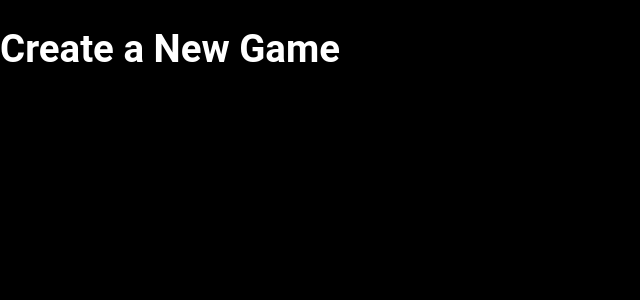
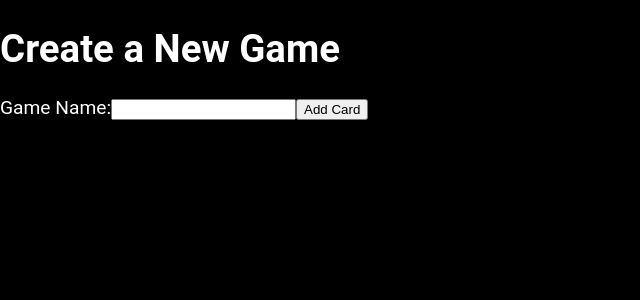
Before and after one commit to RAH-Code-dev/memorama, a Next.js app in the folder frontend/: page /create in a window 1280 px wide. Shown: the top 300 px of the page, without its empty margins (0-640 px from the left). Built offline with nearby package versions, Linux system fonts and the light colour scheme.

Commit message:
GameForm

```diff
--- a/frontend/src/app/create/page.jsx
+++ b/frontend/src/app/create/page.jsx
@@ -1,9 +1,11 @@
 import React from "react";
+import GameForm from "@/components/GameForm";
 
 const Create = () => {
   return (
     <div>
       <h1>Create a New Game</h1>
+      <GameForm></GameForm>
     </div>
   );
 };
--- /dev/null
+++ b/frontend/src/components/GameForm.jsx
@@ -0,0 +1,13 @@
+const GameForm = () => {
+  return (
+    <div>
+      <label>
+        Game Name:
+        <input type="text" />
+      </label>
+      <button>Add Card</button>
+    </div>
+  );
+};
+
+export default GameForm;
```
